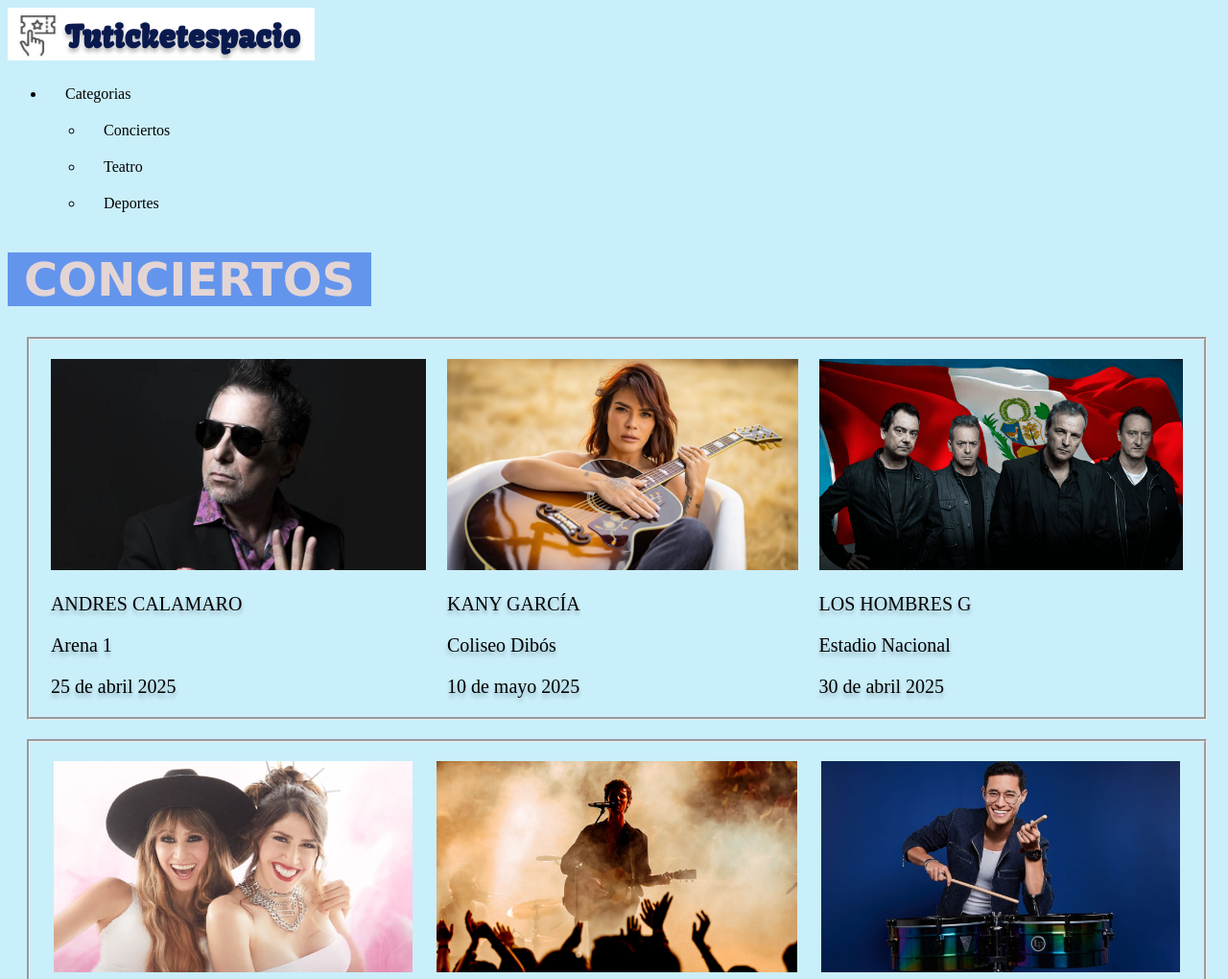
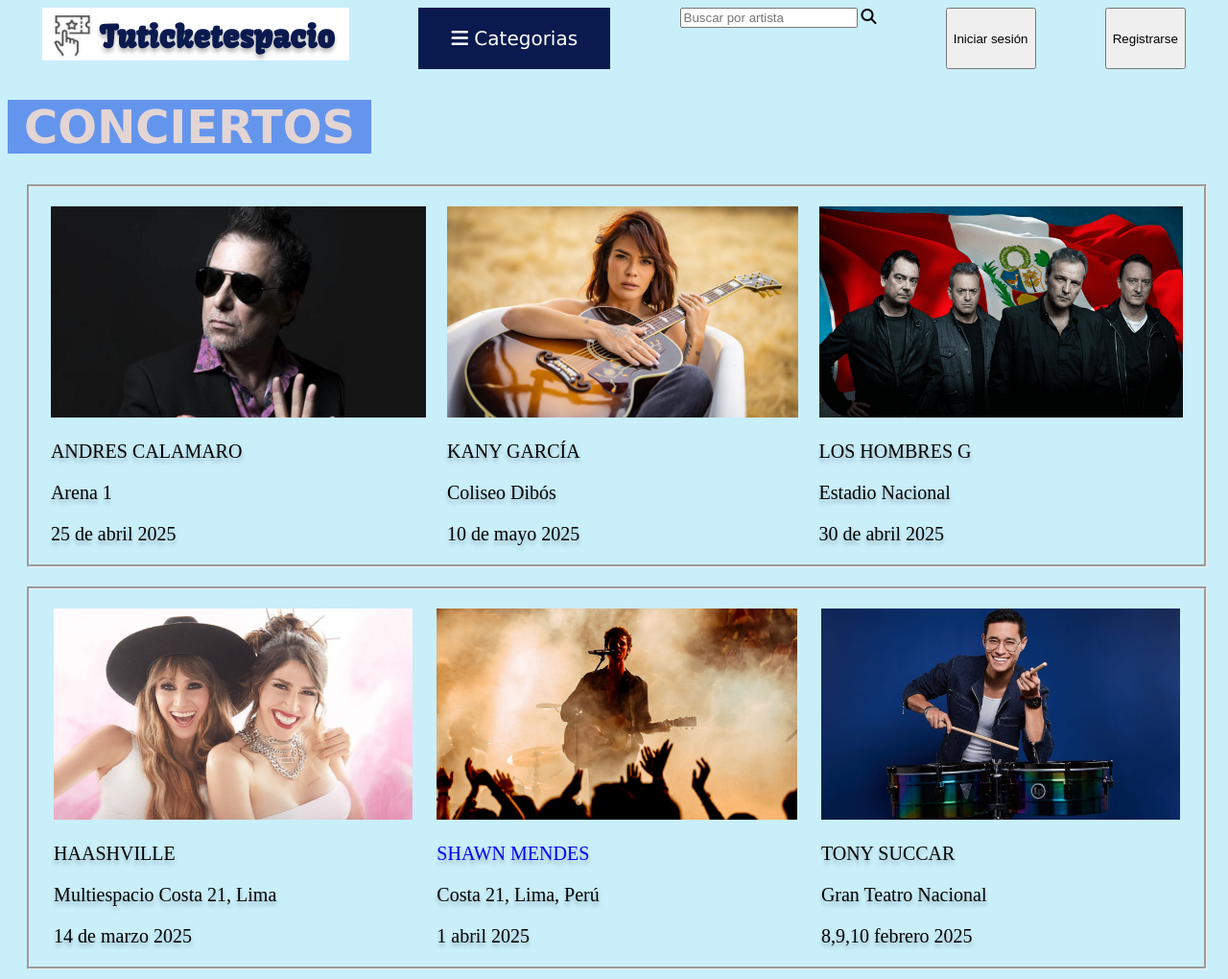
Before and after one commit to Rosariongc/aew_2025_rosario, a plain HTML site: page HTML/PROYECTO/index.html in a window 1280 px wide. Shown: the top 1020 px of the page at 96% size. Drawn offline with Linux system fonts and the light colour scheme.

Commit message:
se avanza proyecto

```diff
--- a/HTML/02_MENU/02_Menu/css/estilos.css
+++ b/HTML/02_MENU/02_Menu/css/estilos.css
@@ -33,7 +33,7 @@ nav {
     width: 200px;
     position: absolute;
     list-style: none;
-    display: none;
+    /*display: none;*/
 }
 
 .menu-horizontal li:hover .submenu-catalogo {
--- a/HTML/PROYECTO/CSS/estilos.css
+++ b/HTML/PROYECTO/CSS/estilos.css
@@ -181,3 +181,55 @@ img {
     font-family: 'Kavoon';
     text-shadow: 0px 4px 4px rgba(0, 0, 0, 0.25);
 }
+
+.menu-superior {
+    display:flex;
+    flex-direction: row;
+    justify-content: space-around;
+}
+
+.menu-categoria {
+    width: 200px;
+    height: 100%;
+    display: block;
+    list-style: none;
+    background-color:#0A1A4E;
+    margin: auto;
+    padding:0%;
+    text-align: center;
+}
+
+.menu-categoria > li {
+    color: white;
+    font-size: 20px;
+    font-family: Verdana;
+    padding: 20px 10px;
+
+}
+
+.menu-categoria > li:hover {
+    background-color: #0A1A4E;
+}
+
+.submenu-categorias {
+    width: 200px;
+    display: none;
+    list-style: none;
+    background-color: cadetblue;
+    position: absolute;
+    padding: 0%;
+    margin-top: 20px;
+    text-align: left;
+}
+
+.menu-categoria li:hover .submenu-categorias{
+    display: block;
+}
+
+.submenu-categorias > li:hover {
+    background-color: brown;
+}
+
+.nom-cate{
+    color:#0A1A4E;
+}
--- a/HTML/PROYECTO/index.html
+++ b/HTML/PROYECTO/index.html
@@ -5,23 +5,30 @@
     <meta name="viewport" content="width=device-width, initial-scale=1.0">
     <title>TuTicketespacio</title>
     <link rel="stylesheet" href="CSS/estilos.css">
+    <div class="menu-superior">
         <div class="logo-pagina">
             <img src="Images/Ticketespacio logo.jpg">
             <h1>Tuticketespacio</h1>
         </div>
         <div>
             <nav>
-            <ul>
-                <li>Categorias</li>
-                    <na>
-                        <ul>
-                            <li>Conciertos</li>
-                            <li>Teatro</li>
-                            <li>Deportes</li>
+                <ul class="menu-categoria">
+                    <li class=""><i class="fa-solid fa-bars"></i> Categorias
+                        <ul class="submenu-categorias">
+                            <li><i class="fa-solid fa-music"></i><a class="nom-cate" href=""> Conciertos</a></li>
+                            <li><i class="fa-solid fa-masks-theater"></i> <a class="nom-cate" href=""> Teatro</a></li>
+                            <li><i class="fa-regular fa-futbol"></i><a class="nom-cate" href=""> Deportes</a></li>
                         </ul>
-                    </na>
+                    </li>
                 </ul>
             </nav>
+        </div>
+        <div>
+            <input type="text" class="Buscador por artista" placeholder="Buscar por artista" id="search">
+            <i class="fa-solid fa-magnifying-glass"></i>
+        </div>
+        <button>Iniciar sesión</button>
+        <button>Registrarse</button>
     </div>
 </head>
 <body>
@@ -94,3 +101,4 @@
     </div>
 </body>
 </html>
+<script src="https://kit.fontawesome.com/e4da0bc937.js" crossorigin="anonymous"></script>
```
Also changed, not shown: HTML/03_js/01_demo/index.html (added, +18 -0 lines). Lines whose indentation alone changed are shown as unchanged.
